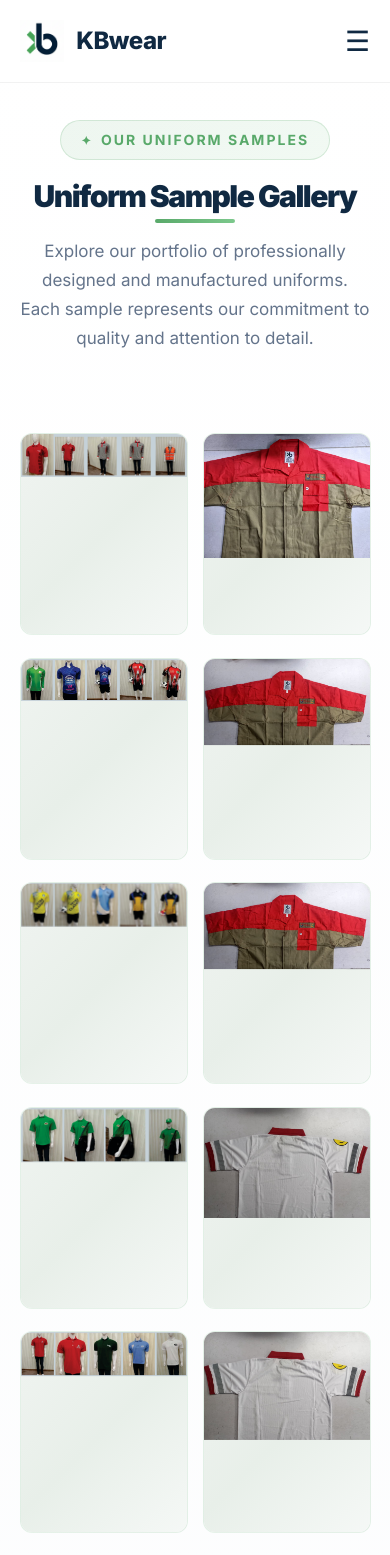
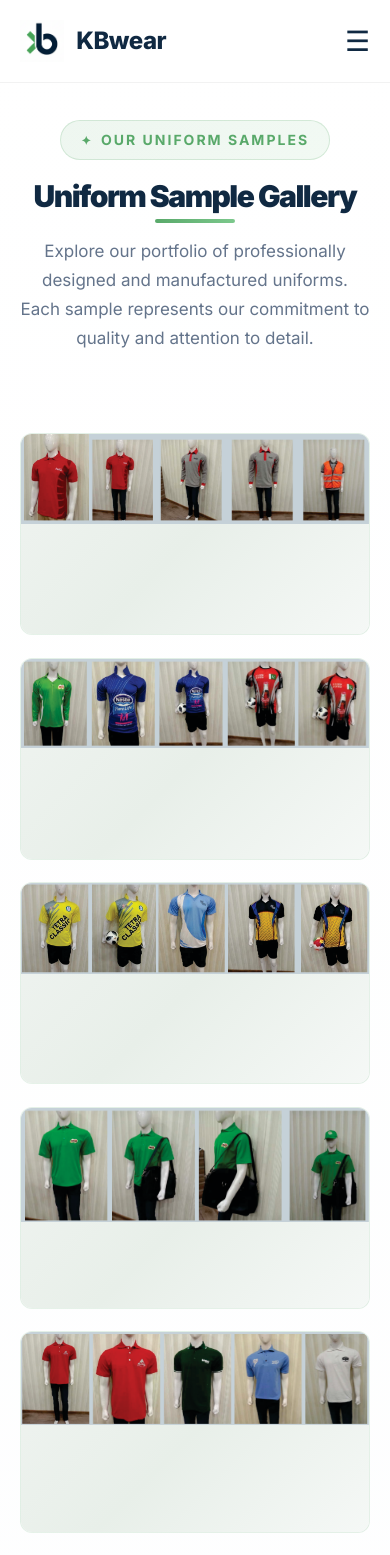
Before and after one commit to Ukzzz/custom, a Next.js app in the folder kbwear-next/: page /samples in a window 390 px wide. Shown: the top 1555 px of the page. Built offline with nearby package versions, Linux system fonts and the light colour scheme.

Commit message:
Apply definitive masonry layout fixes

```diff
--- a/kbwear-next/app/styles/samples.css
+++ b/kbwear-next/app/styles/samples.css
@@ -32,7 +32,6 @@
 .sample-image {
     position: relative;
     width: 100%;
-    height: auto;
     overflow: hidden;
     background: linear-gradient(135deg, #f0f4f1 0%, #e8efe9 50%, #f5f8f6 100%);
 }
--- a/kbwear-next/app/styles/styles.css
+++ b/kbwear-next/app/styles/styles.css
@@ -799,7 +799,6 @@ section {
 .samples-grid {
     column-count: 3;
     column-gap: 35px;
-    display: block;
 }
 
 @media (max-width: 1200px) {
@@ -812,6 +811,12 @@ section {
     .samples-grid {
         column-count: 2;
         column-gap: 15px;
+    }
+}
+
+@media (max-width: 480px) {
+    .samples-grid {
+        column-count: 1;
     }
 }
 
```
